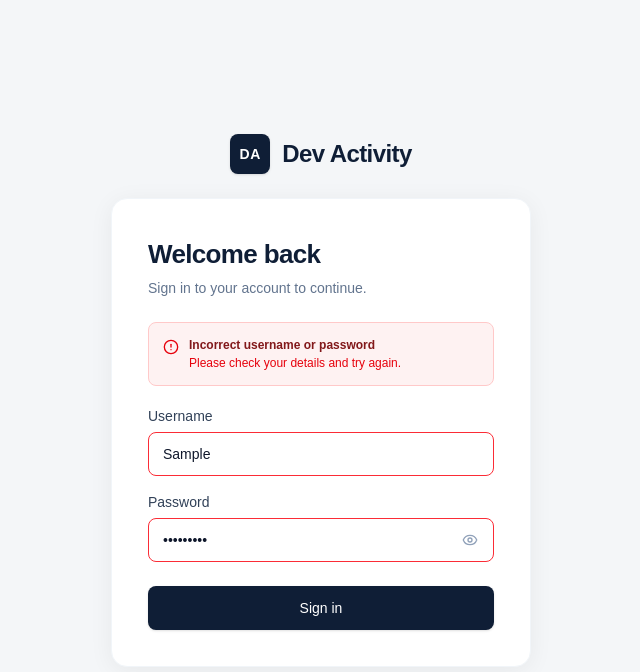
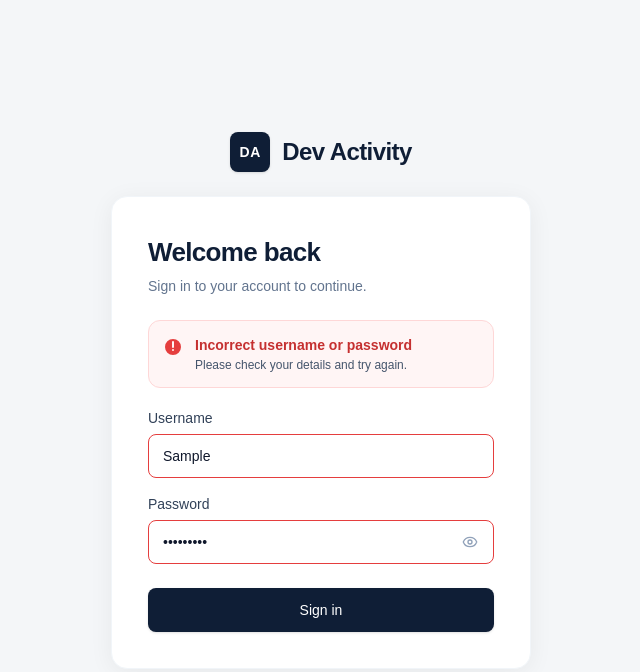
Before and after one commit to bJOE2001/dev-activity, a Next.js app: page /login in a window 1280 px wide. Both pictures are taken after typing "Sample", "Sample123" into the empty fields and a click on the button "Sign in". Shown: the top 672 px of the page, without its empty margins (319-959 px from the left). Built offline with nearby package versions, Linux system fonts and the light colour scheme.

Commit message:
style(auth): align error banner icon, subtitle color, and crisp border with Figma 01.03

```diff
--- a/src/app/login/page.tsx
+++ b/src/app/login/page.tsx
@@ -3,7 +3,7 @@
 import React, { useState } from 'react';
 import { useRouter } from 'next/navigation';
 import { useStore } from '@/lib/store';
-import { AlertCircle, Eye, EyeOff } from 'lucide-react';
+import { Eye, EyeOff } from 'lucide-react';
 
 export default function LoginPage() {
   const router = useRouter();
@@ -79,13 +79,25 @@ export default function LoginPage() {
 
         {/* 01.03 Invalid Credentials Error Banner */}
         {authError && (
-          <div className="p-3.5 mb-5 rounded-lg bg-red-50 border border-red-200 flex items-start gap-2.5 animate-in fade-in duration-200">
-            <AlertCircle className="w-4 h-4 text-red-600 shrink-0 mt-0.5" />
+          <div className="p-3.5 mb-5 rounded-xl bg-[#FFF5F5] border border-[#FED7D7] flex items-start gap-3 animate-in fade-in duration-200">
+            {/* Solid filled red circle with white exclamation icon to match Figma exactly */}
+            <svg
+              className="w-5 h-5 text-[#E53E3E] shrink-0 mt-0.5"
+              viewBox="0 0 20 20"
+              fill="currentColor"
+              aria-hidden="true"
+            >
+              <path
+                fillRule="evenodd"
+                d="M10 18a8 8 0 100-16 8 8 0 000 16zM9 5a1 1 0 012 0v5a1 1 0 01-2 0V5zm1 9a1 1 0 100-2 1 1 0 000 2z"
+                clipRule="evenodd"
+              />
+            </svg>
             <div className="text-left">
-              <p className="text-xs font-semibold text-red-900">
+              <p className="text-sm font-semibold text-[#C53030]">
                 Incorrect username or password
               </p>
-              <p className="text-xs text-red-600 mt-0.5">
+              <p className="text-xs text-slate-600 mt-0.5">
                 Please check your details and try again.
               </p>
             </div>
@@ -110,7 +122,7 @@ export default function LoginPage() {
               placeholder="Enter your username"
               className={`w-full h-11 px-3.5 rounded-lg border text-sm text-slate-900 placeholder:text-slate-400 focus:outline-none transition ${
                 usernameError || authError
-                  ? 'border-red-500 focus:border-red-500 focus:ring-1 focus:ring-red-500'
+                  ? 'border-[#E53E3E] focus:border-[#E53E3E] ring-0'
                   : 'border-slate-300 focus:border-[#0F1E36] focus:ring-1 focus:ring-[#0F1E36]'
               }`}
             />
@@ -138,7 +150,7 @@ export default function LoginPage() {
                 placeholder="Enter your password"
                 className={`w-full h-11 px-3.5 pr-10 rounded-lg border text-sm text-slate-900 placeholder:text-slate-400 focus:outline-none transition ${
                   passwordError || authError
-                    ? 'border-red-500 focus:border-red-500 focus:ring-1 focus:ring-red-500'
+                    ? 'border-[#E53E3E] focus:border-[#E53E3E] ring-0'
                     : 'border-slate-300 focus:border-[#0F1E36] focus:ring-1 focus:ring-[#0F1E36]'
                 }`}
               />
```
